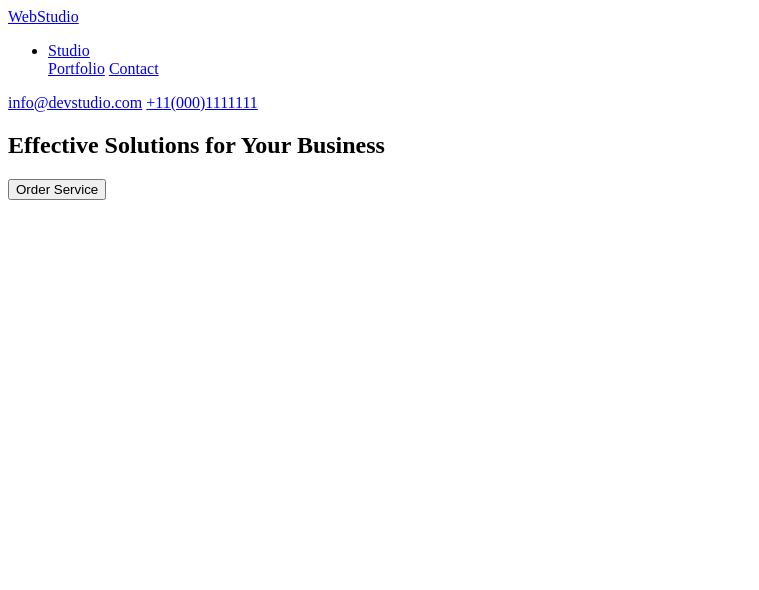
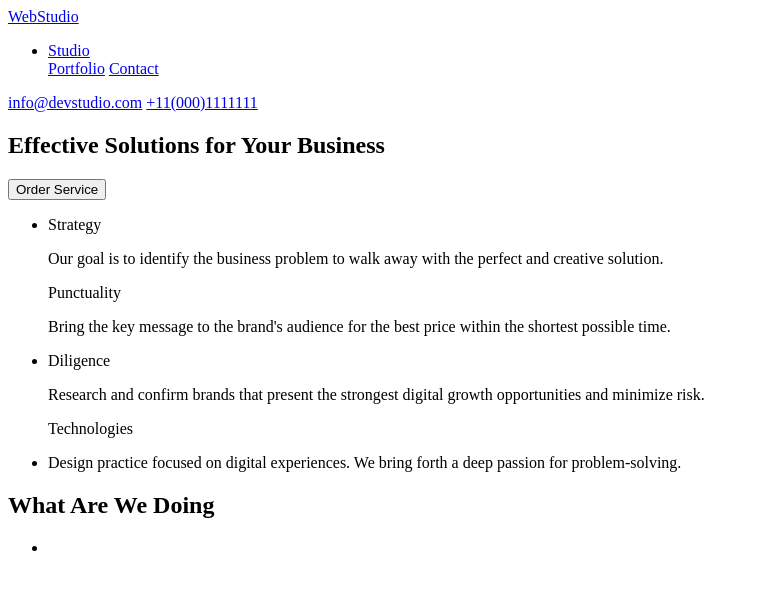
Before and after one commit to WYDERKAAA/goit-markup-hw-01, a plain HTML site: page index.html in a window 1280 px wide. Shown: the whole page, without its empty margins (0-759 px from the left). Drawn offline with Linux system fonts and the light colour scheme.

Commit message:
Add files via upload

```diff
--- a/index.html
+++ b/index.html
@@ -26,10 +26,53 @@
     <main>
 <!--Naglowek poczatek-->
 <section>
+  <div>
   <h1>Effective Solutions for Your Business</h1>
   <button type="button">Order Service</button>
+  </div>
 </section>
-    </main>
+
+<!--Oferta firmy-->
+<section>
+<ul>
+<li>
+  <p>Strategy</p>
+  Our goal is to identify the business
+problem to walk away with the perfect and creative solution.
+</li>
+<p>Punctuality</p>
+Bring the key message to the brand's audience for the best price within the shortest possible time.
+<li>
+  <p>Diligence</p>
+  Research and confirm brands that present the strongest digital growth opportunities and minimize risk.
+</li>
+<p>Technologies</p>
+<li>
+  Design practice focused on digital experiences. We bring forth a deep passion for problem-solving.
+</li>
+</ul>
+</section>
+
+<!--Oferowane produkty-->
+<section>
+  <div>
+    <h2>What Are We Doing</h2>
+  </div>
+<section>
+  <ul>
+    <li>
+      <img scr
+    </li>
+  </ul>
+</section>
+
+
+
+</section>
+
+
+
+</main>
 
 
 
```
